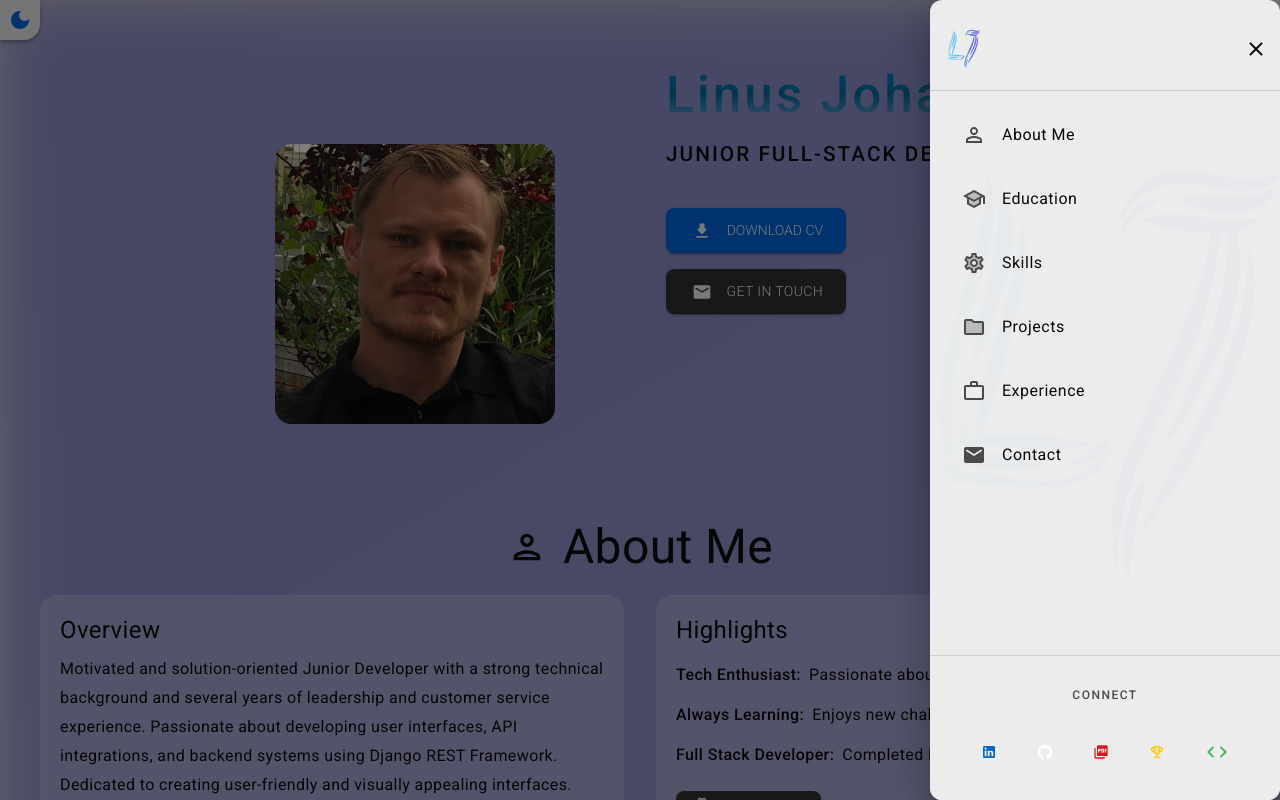
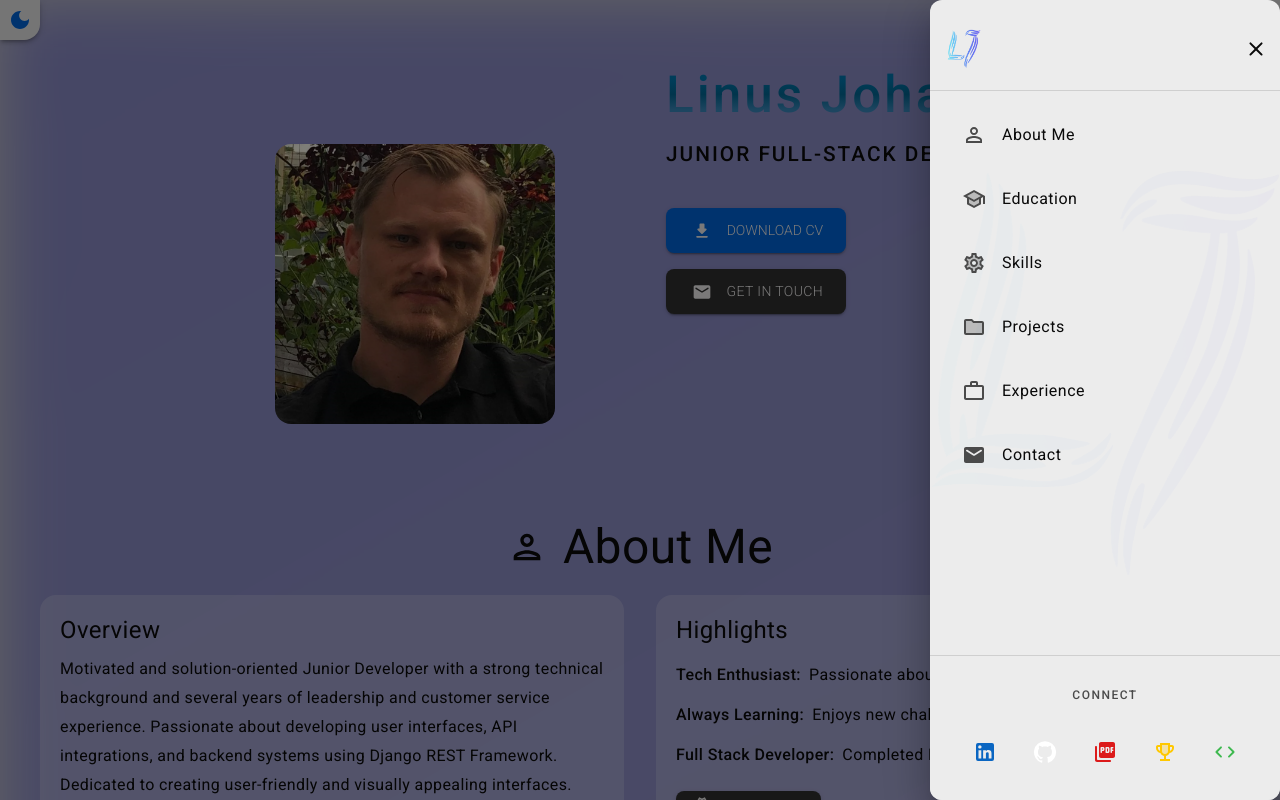
Before and after one commit to j0hanz/j0hanz-portfolio, a React (Vite) app: page / in a window 1280 px wide. Both pictures are taken after a click on the button 1248 px from the left and 28 px from the top of the page. Shown: the top 800 px of the page. Built offline with nearby package versions, Linux system fonts and the light colour scheme; no server answers.

Commit message:
Add iconSize prop to SocialLinkList and update NavLinks for consistent icon sizing

```diff
--- a/src/components/NavBar.tsx
+++ b/src/components/NavBar.tsx
@@ -156,13 +156,13 @@ export function SocialLinkList({
   openModal,
   renderLink,
   wrapItem,
+  iconSize = '1.5rem',
 }: SocialLinkListProps): React.JSX.Element {
   return (
     <>
       {socialLinks.map(
         ({ id, icon: Icon, href, onClick, tooltip, color }, index) => {
           const isDownloadPdf = id === 'download-pdf';
-          const isSourceCode = id === 'source-code';
           const resolvedOnClick = isDownloadPdf ? openModal : onClick;
 
           const linkElement = renderLink({
@@ -172,9 +172,8 @@ export function SocialLinkList({
             icon: (
               <Icon
                 style={{
-                  fontSize: '1.5rem',
+                  fontSize: iconSize,
                   color: color,
-                  paddingRight: isSourceCode ? 0 : '0.5rem',
                 }}
               />
             ),
@@ -309,8 +308,10 @@ function NavLinks(): React.JSX.Element {
 // Social links
 function SocialLinks({
   openModal,
+  iconSize,
 }: {
   openModal: () => void;
+  iconSize?: string | number;
 }): React.JSX.Element {
   return (
     <Box sx={{ mt: 'auto' }}>
@@ -318,12 +319,12 @@ function SocialLinks({
         direction="row"
         justifyContent="center"
         flexWrap="wrap"
-        gap={1}
-        sx={{ px: 1 }}
+        gap={1.5}
       >
         <SocialLinkList
           openModal={openModal}
           renderLink={renderNavSocialLink}
+          iconSize={iconSize}
         />
       </Stack>
     </Box>
--- a/src/config/types.ts
+++ b/src/config/types.ts
@@ -468,6 +468,7 @@ export interface SocialLinkListProps {
   openModal: () => void;
   renderLink: SocialLinkRenderer;
   wrapItem?: SocialLinkWrapper;
+  iconSize?: string | number;
 }
 
 export interface OffcanvasMenuProps {
```
